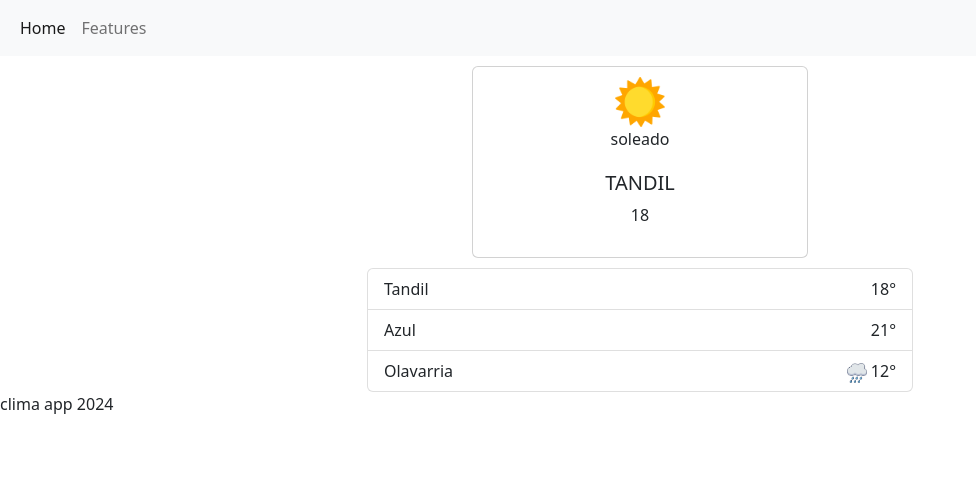
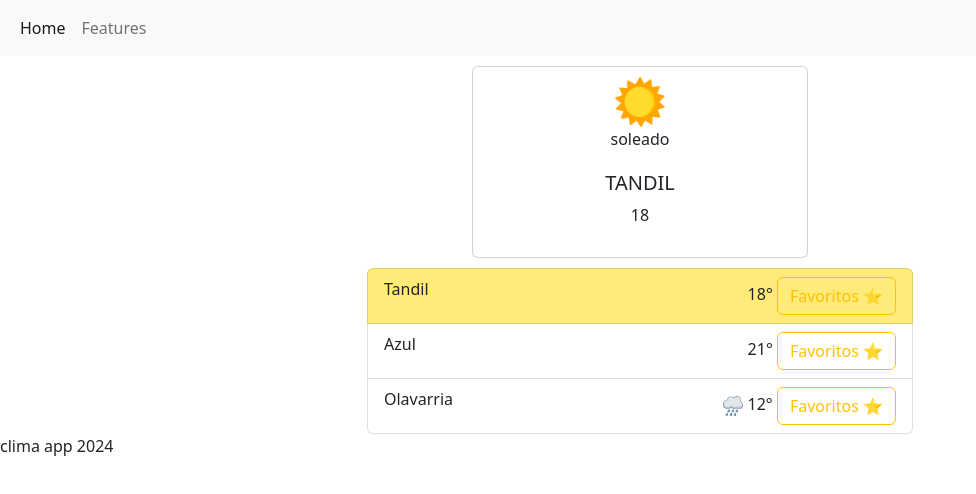
Before and after one commit to GomezTomas/angular-clima, an Angular app: page / in a window 1280 px wide. Shown: the top 494 px of the page, without its empty margins (0-976 px from the left). Built offline with nearby package versions, Linux system fonts and the light colour scheme.

Commit message:
clase 4 - event binding

```diff
--- a/src/app/clima-card/clima-card.component.ts
+++ b/src/app/clima-card/clima-card.component.ts
@@ -13,5 +13,6 @@ export class ClimaCardComponent {
       "tiempo" : "soleado",
       "temperatura" : 18,
       "llueve" : false,
+      "favorita" : false
     }
 }
--- a/src/app/clima-list/Ciudad.ts
+++ b/src/app/clima-list/Ciudad.ts
@@ -3,4 +3,5 @@ export interface Ciudad {
     "tiempo" : string,
     "temperatura" : number,
     "llueve" : boolean,
+    "favorita" : boolean
 }
--- a/src/app/clima-list/clima-list.component.html
+++ b/src/app/clima-list/clima-list.component.html
@@ -1,14 +1,17 @@
 <ul class="list-group">
     @for (ciudad of ciudades; track ciudad.nombre) {
-        <button type="button" class="list-group-item list-group-item-action" aria-current="true">
+        <span class="list-group-item item-lista" aria-current="true" [ngClass]="{'favorita' : ciudad.favorita}">
             <span>{{ciudad.nombre}}</span>
             <span>
                 @if(ciudad.llueve) {
                     <img src="img/lluvioso.png" alt="llueve">
                 }
                 {{ciudad.temperatura}}°
+                <button class="btn btn-outline-warning" (click)="toggleFavorito(ciudad)">Favoritos ⭐</button>
+
             </span>
-        </button>
+
+        </span>
     } @empty {
         <button type="button" class="list-group-item list-group-item-action" aria-current="true">
             <span>No existen ciudades</span>
--- a/src/app/clima-list/clima-list.component.scss
+++ b/src/app/clima-list/clima-list.component.scss
@@ -1,7 +1,10 @@
-button{
+.item-lista{
     display: flex;
     justify-content: space-between;
 }
 img {
     width: 20px;
 }
+.favorita{
+    background-color: rgba(255, 217, 0, 0.52);
+}
--- a/src/app/clima-list/clima-list.component.ts
+++ b/src/app/clima-list/clima-list.component.ts
@@ -13,18 +13,25 @@ export class ClimaListComponent {
       "tiempo" : "nublado",
       "temperatura" : 18,
       "llueve" : false,
+      "favorita" : true,
     },
     {
       "nombre" : "Azul",
       "tiempo" : "soleado",
       "temperatura" : 21,
       "llueve" : false,
+      "favorita" : false,
     },
     {
       "nombre" : "Olavarria",
       "tiempo" : "lluvioso",
       "temperatura" : 12,
       "llueve" : true,
+      "favorita" : false
     }
   ]
+
+  toggleFavorito(ciudad: Ciudad){
+    ciudad.favorita = !ciudad.favorita;
+  }
 }
--- a/src/index.html
+++ b/src/index.html
@@ -2,7 +2,7 @@
 <html lang="en">
 <head>
   <meta charset="utf-8">
-  <title>Brewery</title>
+  <title>Clima</title>
   <base href="/">
   <meta name="viewport" content="width=device-width, initial-scale=1">
   <link rel="icon" type="image/x-icon" href="favicon.ico">
```
Also changed, not shown: public/img/lluvioso.png.
